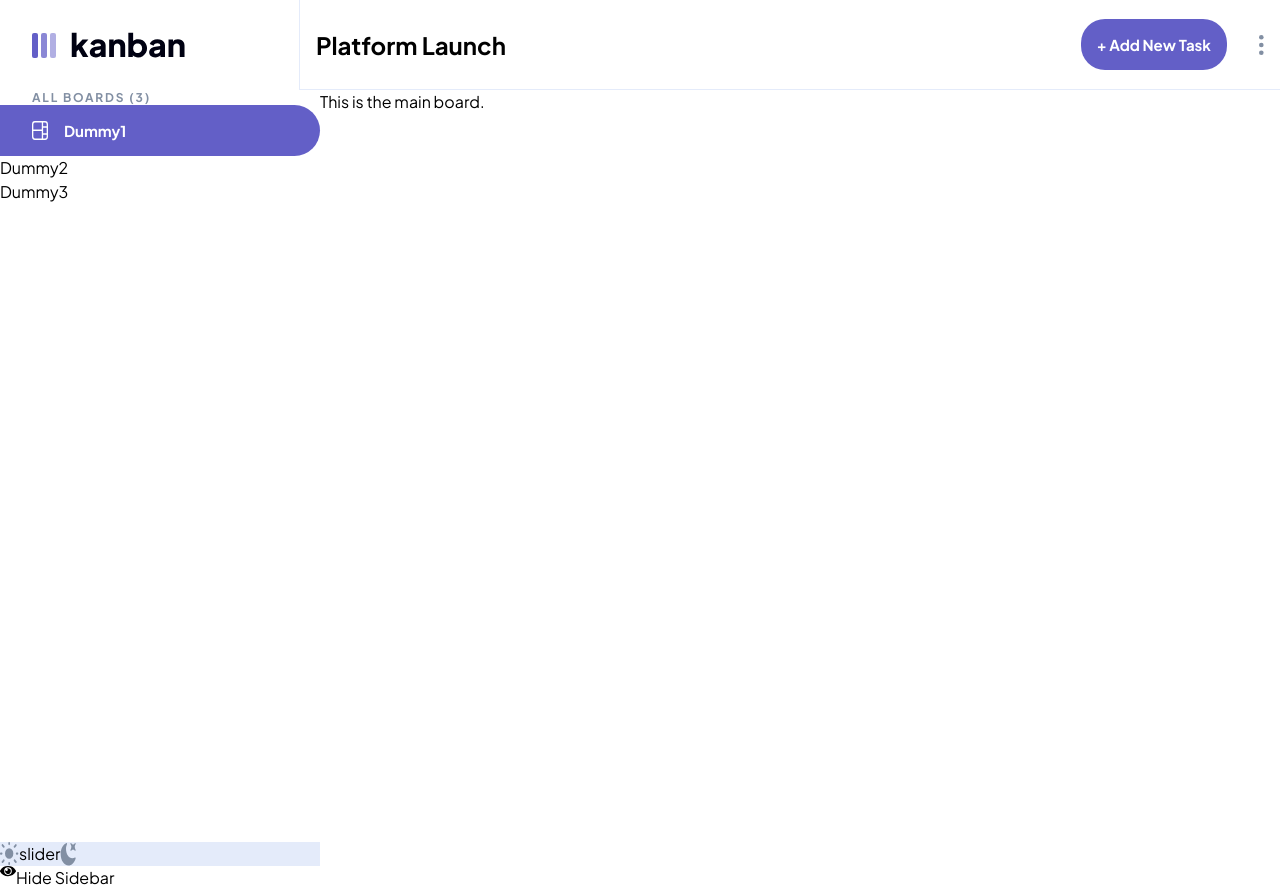
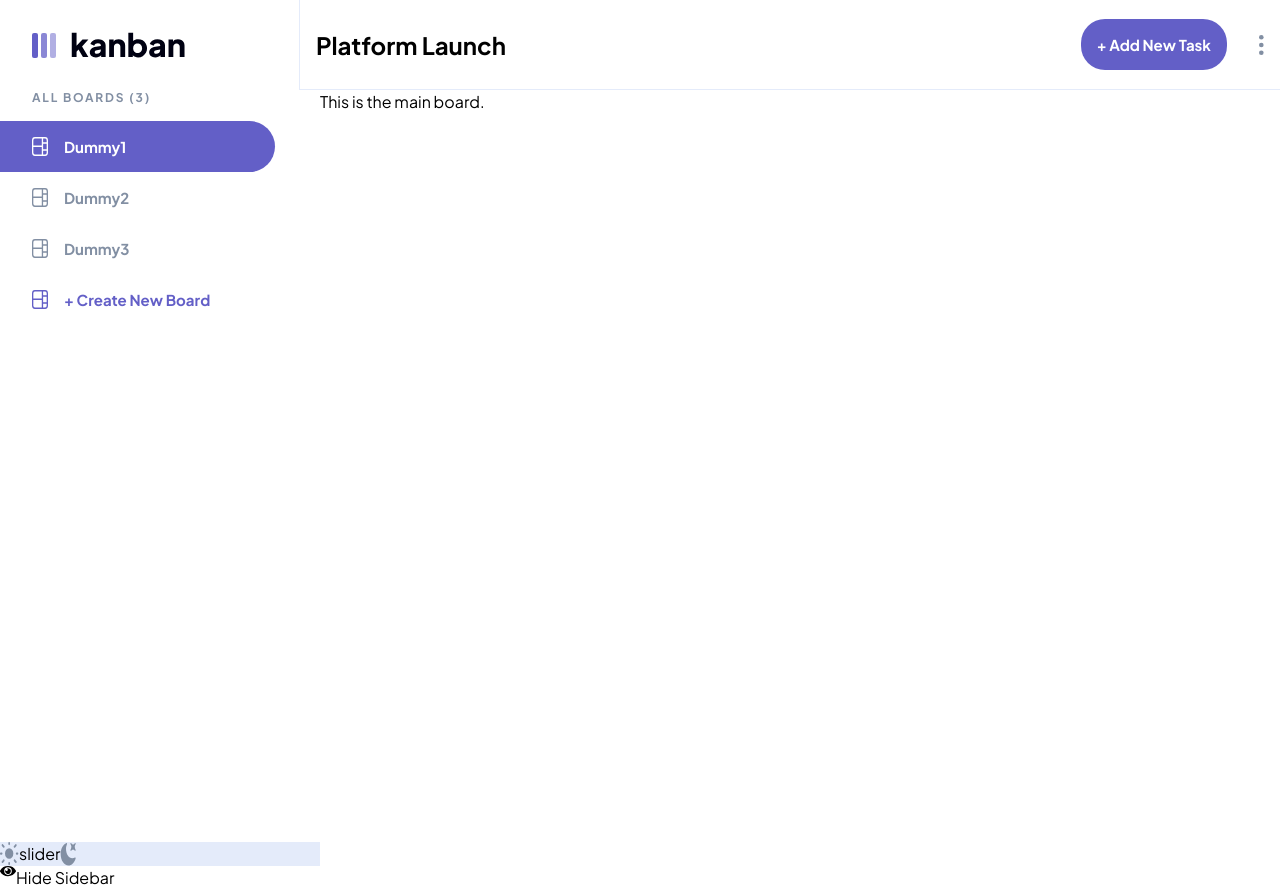
Before and after one commit to lemreyes/kanban, a Next.js app: page / in a window 1280 px wide. Built offline with nearby package versions, Linux system fonts and the light colour scheme.

Commit message:
side menu list styling

```diff
--- a/src/app/Components/SideBarListItem.tsx
+++ b/src/app/Components/SideBarListItem.tsx
@@ -9,9 +9,16 @@ export default function SideBarListItem({
   board_name: string;
   isSelected: boolean;
 }) {
-  const selectedStyle = "bg-mainPurple";
+  let selectedStyle = "";
+  if (true === isSelected) {
+    selectedStyle = "bg-mainPurple text-white rounded-r-full";
+  } else {
+    selectedStyle = "bg-white text-mediumGrey";
+  }
   return (
-    <li className="flex flex-row gap-4 py-4 w-[275] text-headingM font-headingM leading-headingM bg-mainPurple text-white rounded-r-full">
+    <li
+      className={`flex flex-row gap-4 py-4 max-w-[275px] text-headingM font-headingM leading-headingM ${selectedStyle}`}
+    >
       <Image
         src={isSelected ? board_icon_selected : board_icon_notSelected}
         alt="board_icon"
--- a/src/app/Components/SideMenu.tsx
+++ b/src/app/Components/SideMenu.tsx
@@ -1,15 +1,31 @@
 import SideBarListItem from "./SideBarListItem";
+
+import Image from "next/image";
+
+import new_board_icon from "../../../public/icon-board-newboard.svg";
 
 export default function SideMenu() {
   return (
     <div>
-      <h2 className="text-headingS font-headingS leading-headingS letters tracking-widest text-mediumGrey uppercase ml-8">
+      <h2 className="text-headingS font-headingS leading-headingS letters tracking-widest text-mediumGrey uppercase ml-8 mb-4">
         All boards (3)
       </h2>
       <ul>
         <SideBarListItem board_name="Dummy1" isSelected={true} />
-        <li>Dummy2</li>
-        <li>Dummy3</li>
+        <SideBarListItem board_name="Dummy2" isSelected={false} />
+        <SideBarListItem board_name="Dummy3" isSelected={false} />
+      </ul>
+      <ul>
+        <li className="flex flex-row gap-4 py-4 max-w-[275px] text-headingM font-headingM leading-headingM text-mainPurple">
+          <Image
+            src={new_board_icon}
+            alt="board_icon"
+            width={16}
+            height={16}
+            className="ml-8"
+          />
+          <p>+ Create New Board</p>
+        </li>
       </ul>
     </div>
   );
```
